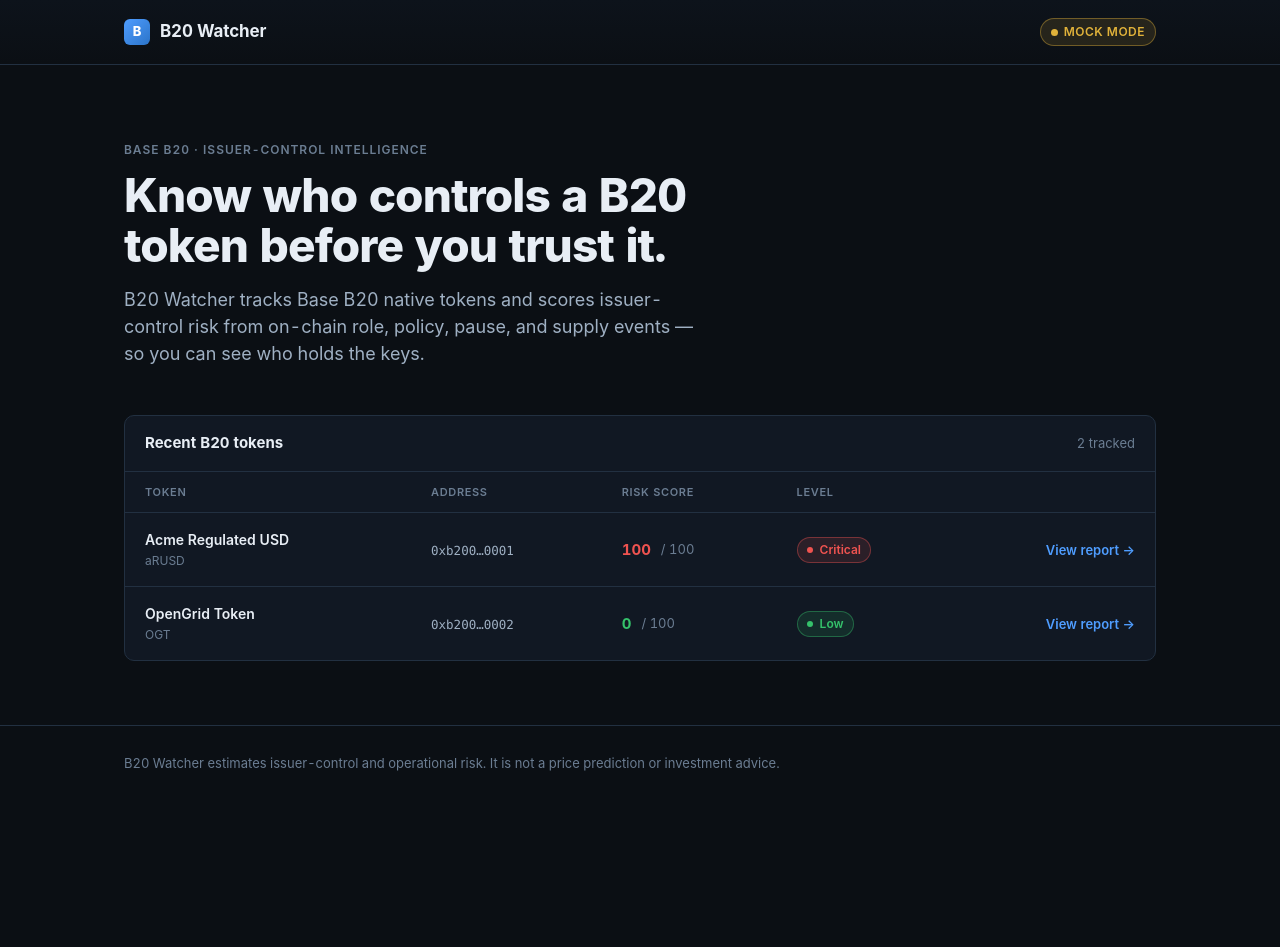
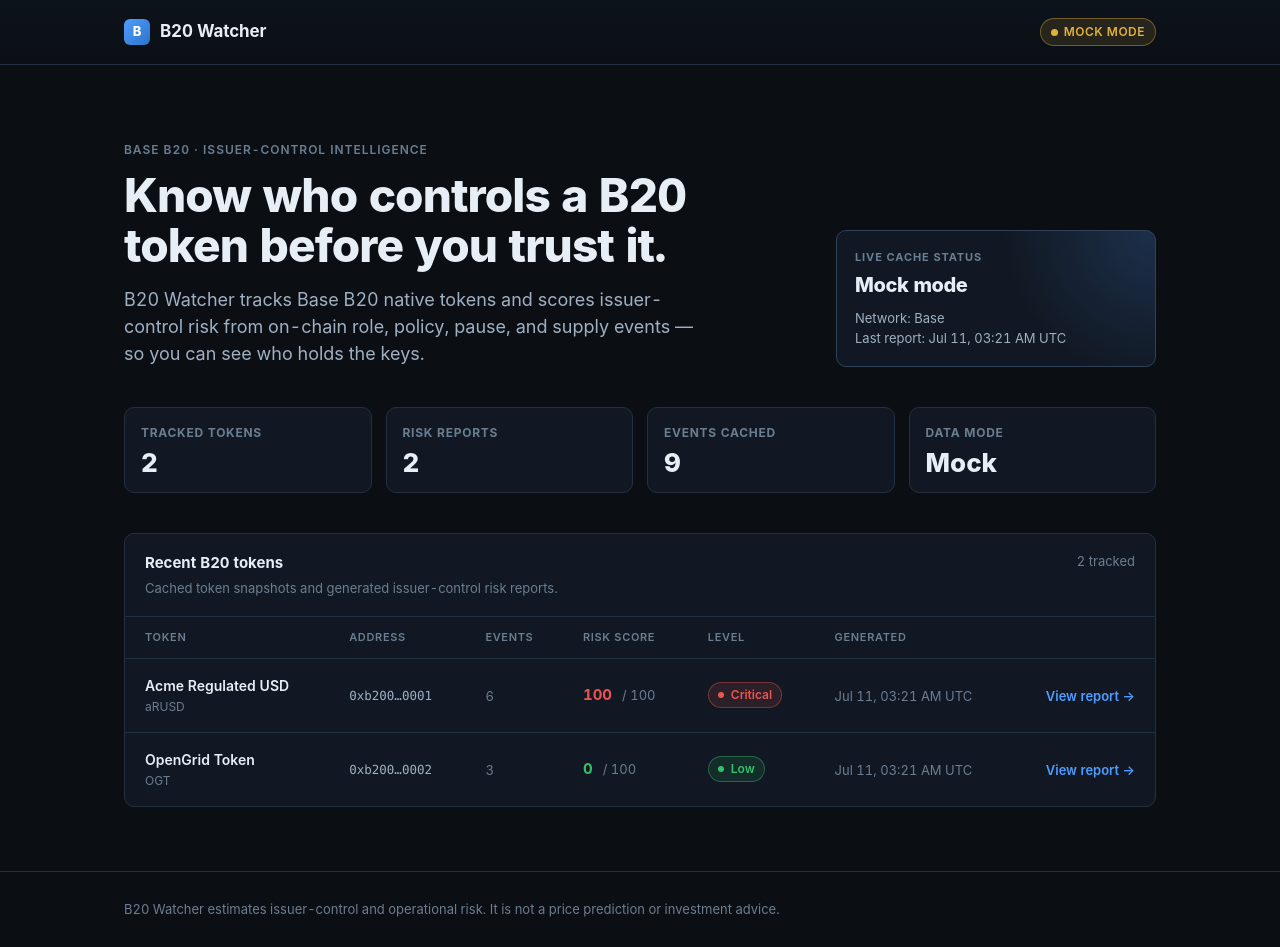
Before and after one commit to Anton-dot911/b20-watcher, a Next.js app: page / in a window 1280 px wide. Before the commit the page ends 802 px from the top, so only its background shows below. Built offline with nearby package versions, Linux system fonts and the light colour scheme.

Commit message:
feat: polish live cached data UI (#12)
* feat: polish live cache dashboard

* feat: polish live cache dashboard

* feat: polish token risk report UI

* feat: polish token risk report UI

```diff
--- a/app/page.module.css
+++ b/app/page.module.css
@@ -1,5 +1,19 @@
 .hero {
   padding: 64px 0 8px;
+}
+
+.heroGrid {
+  display: grid;
+  grid-template-columns: minmax(0, 1fr) 320px;
+  gap: 32px;
+  align-items: end;
+}
+
+@media (max-width: 820px) {
+  .heroGrid {
+    grid-template-columns: 1fr;
+    align-items: start;
+  }
 }
 
 .hero__title {
@@ -18,6 +32,76 @@
   max-width: 52ch;
 }
 
+.livePanel {
+  border: 1px solid var(--border-strong);
+  border-radius: var(--radius);
+  background:
+    radial-gradient(circle at top right, color-mix(in srgb, var(--accent) 18%, transparent), transparent 44%),
+    var(--bg-elev);
+  padding: 18px;
+}
+
+.livePanel__label {
+  font-size: 11px;
+  color: var(--text-faint);
+  text-transform: uppercase;
+  letter-spacing: 0.08em;
+  font-weight: 700;
+}
+
+.livePanel__mode {
+  margin-top: 8px;
+  font-size: 20px;
+  line-height: 1.2;
+  letter-spacing: -0.02em;
+  font-weight: 800;
+}
+
+.livePanel__meta {
+  margin-top: 12px;
+  color: var(--text-dim);
+  font-size: 13px;
+}
+
+.statusGrid {
+  display: grid;
+  grid-template-columns: repeat(4, 1fr);
+  gap: 14px;
+  margin-top: 32px;
+}
+
+@media (max-width: 760px) {
+  .statusGrid {
+    grid-template-columns: repeat(2, 1fr);
+  }
+}
+
+.statusCard {
+  border: 1px solid var(--border);
+  border-radius: var(--radius);
+  background: var(--bg-elev);
+  padding: 16px;
+}
+
+.statusCard span {
+  display: block;
+  color: var(--text-faint);
+  font-size: 12px;
+  font-weight: 700;
+  text-transform: uppercase;
+  letter-spacing: 0.06em;
+}
+
+.statusCard strong {
+  display: block;
+  margin-top: 8px;
+  color: var(--text);
+  font-size: 26px;
+  line-height: 1;
+  font-weight: 800;
+  font-variant-numeric: tabular-nums;
+}
+
 .tableCard {
   border: 1px solid var(--border);
   border-radius: var(--radius);
@@ -27,9 +111,10 @@
 
 .tableHead {
   display: flex;
-  align-items: center;
+  align-items: flex-start;
   justify-content: space-between;
-  padding: 16px 20px;
+  gap: 18px;
+  padding: 18px 20px;
   border-bottom: 1px solid var(--border);
 }
 
@@ -37,6 +122,12 @@
   font-size: 15px;
   margin: 0;
   font-weight: 700;
+}
+
+.tableHead p {
+  margin: 4px 0 0;
+  color: var(--text-faint);
+  font-size: 13px;
 }
 
 .count {
@@ -51,7 +142,7 @@
 .tableScroll table {
   width: 100%;
   border-collapse: collapse;
-  min-width: 640px;
+  min-width: 860px;
 }
 
 .tableScroll thead th {
@@ -123,17 +214,22 @@
   content: " →";
 }
 
-.errorState {
+.errorState,
+.emptyState {
   display: flex;
   flex-direction: column;
   gap: 6px;
   padding: 24px;
   color: var(--text-dim);
   font-size: 14px;
-  border-top: 1px solid var(--border);
 }
 
 .errorState strong {
   color: var(--high);
   font-size: 15px;
 }
+
+.emptyState strong {
+  color: var(--text);
+  font-size: 15px;
+}
--- a/app/page.tsx
+++ b/app/page.tsx
@@ -2,7 +2,7 @@ import Link from "next/link";
 
 import { RiskBadge } from "@/components/RiskBadge";
 import { shortenAddress } from "@/lib/address";
-import { dataModeLabel, MOCK_MODE } from "@/lib/config";
+import { B20_NETWORK, dataModeLabel, MOCK_MODE } from "@/lib/config";
 import { getB20RiskReport, listB20Tokens } from "@/lib/data-source";
 import type { B20Token, RiskLevel, RiskReport } from "@/lib/types";
 import styles from "./page.module.css";
@@ -17,6 +17,21 @@ const SCORE_COLOR: Record<RiskLevel, string> = {
 };
 
 type Row = { token: B20Token; report: RiskReport | null };
+
+function formatUtc(iso: string): string {
+  return new Date(iso).toLocaleString("en-US", {
+    month: "short",
+    day: "numeric",
+    hour: "2-digit",
+    minute: "2-digit",
+    timeZone: "UTC",
+    timeZoneName: "short",
+  });
+}
+
+function networkLabel(): string {
+  return B20_NETWORK === "base_sepolia" ? "Base Sepolia" : "Base";
+}
 
 export default async function HomePage() {
   let rows: Row[] = [];
@@ -37,24 +52,72 @@ export default async function HomePage() {
     loadError = true;
   }
 
+  const reports = rows.flatMap((row) => (row.report ? [row.report] : []));
+  const totalEvents = reports.reduce(
+    (sum, report) => sum + report.stats.totalEvents,
+    0
+  );
+  const lastGeneratedAt = reports
+    .map((report) => report.generatedAt)
+    .sort()
+    .at(-1);
+
   return (
     <div className="container">
       <section className={styles.hero}>
+        <div className={styles.heroGrid}>
+          <div>
             <p className="eyebrow">Base B20 · Issuer-control intelligence</p>
             <h1 className={styles.hero__title}>
               Know who controls a B20 token before you trust it.
             </h1>
             <p className={styles.hero__tagline}>
               B20 Watcher tracks Base B20 native tokens and scores issuer-control
-          risk from on-chain role, policy, pause, and supply events — so you can
-          see who holds the keys.
+              risk from on-chain role, policy, pause, and supply events — so you
+              can see who holds the keys.
             </p>
+          </div>
+
+          <div className={styles.livePanel}>
+            <div className={styles.livePanel__label}>Live cache status</div>
+            <div className={styles.livePanel__mode}>{dataModeLabel()}</div>
+            <div className={styles.livePanel__meta}>
+              Network: {networkLabel()}
+              <br />
+              Last report: {lastGeneratedAt ? formatUtc(lastGeneratedAt) : "not yet"}
+            </div>
+          </div>
+        </div>
+      </section>
+
+      <section className={styles.statusGrid} aria-label="B20 cache summary">
+        <div className={styles.statusCard}>
+          <span>Tracked tokens</span>
+          <strong>{loadError ? "—" : rows.length}</strong>
+        </div>
+        <div className={styles.statusCard}>
+          <span>Risk reports</span>
+          <strong>{loadError ? "—" : reports.length}</strong>
+        </div>
+        <div className={styles.statusCard}>
+          <span>Events cached</span>
+          <strong>{loadError ? "—" : totalEvents}</strong>
+        </div>
+        <div className={styles.statusCard}>
+          <span>Data mode</span>
+          <strong>{MOCK_MODE ? "Mock" : "Live"}</strong>
+        </div>
       </section>
 
       <section className="section">
         <div className={styles.tableCard}>
           <div className={styles.tableHead}>
+            <div>
               <h2>Recent B20 tokens</h2>
+              <p>
+                Cached token snapshots and generated issuer-control risk reports.
+              </p>
+            </div>
             <span className={styles.count}>
               {loadError ? dataModeLabel() : `${rows.length} tracked`}
             </span>
@@ -65,7 +128,15 @@ export default async function HomePage() {
               <strong>Live data unavailable.</strong>
               <span>
                 The {dataModeLabel()} data source could not be reached. Check the
-                CDP configuration and try again, or run in mock mode.
+                CDP/Supabase configuration, then run the refresh workflow again.
+              </span>
+            </div>
+          ) : rows.length === 0 ? (
+            <div className={styles.emptyState}>
+              <strong>No cached B20 tokens yet.</strong>
+              <span>
+                Run the Refresh B20 Cache workflow. In live cached mode, this page
+                reads from Supabase and does not trigger refreshes itself.
               </span>
             </div>
           ) : (
@@ -75,8 +146,10 @@ export default async function HomePage() {
                   <tr>
                     <th>Token</th>
                     <th>Address</th>
+                    <th>Events</th>
                     <th>Risk score</th>
                     <th>Level</th>
+                    <th>Generated</th>
                     <th></th>
                   </tr>
                 </thead>
@@ -84,12 +157,17 @@ export default async function HomePage() {
                   {rows.map(({ token, report }) => (
                     <tr key={token.address} className={styles.row}>
                       <td>
-                        <div className={styles.tokenName}>{token.name}</div>
-                        <div className={styles.tokenSymbol}>{token.symbol}</div>
+                        <div className={styles.tokenName}>{token.name || "Unnamed B20"}</div>
+                        <div className={styles.tokenSymbol}>{token.symbol || "—"}</div>
                       </td>
                       <td>
                         <span className={`mono ${styles.addr}`}>
                           {shortenAddress(token.address)}
+                        </span>
+                      </td>
+                      <td>
+                        <span className={styles.count}>
+                          {report ? report.stats.totalEvents : "—"}
                         </span>
                       </td>
                       <td>
@@ -116,6 +194,11 @@ export default async function HomePage() {
                           <span className={styles.count}>—</span>
                         )}
                       </td>
+                      <td>
+                        <span className={styles.count}>
+                          {report ? formatUtc(report.generatedAt) : "—"}
+                        </span>
+                      </td>
                       <td style={{ textAlign: "right" }}>
                         <Link
                           href={`/tokens/${token.address}`}
@@ -126,13 +209,6 @@ export default async function HomePage() {
                       </td>
                     </tr>
                   ))}
-                  {rows.length === 0 && (
-                    <tr>
-                      <td colSpan={5} className={styles.count}>
-                        No B20 tokens found{MOCK_MODE ? "." : " in the recent window."}
-                      </td>
-                    </tr>
-                  )}
                 </tbody>
               </table>
             </div>
```
Also changed, not shown: app/tokens/[address]/page.module.css (+75 -3 lines), app/tokens/[address]/page.tsx (+57 -23 lines). Lines whose indentation alone changed are shown as unchanged.
